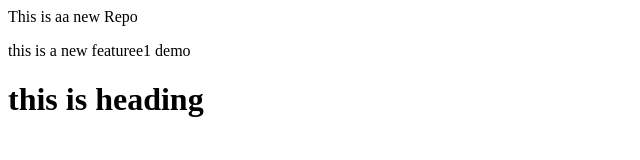
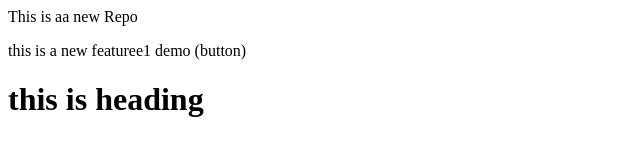
Before and after one commit to shwetadudhat/Local-Repo1, a plain HTML site: page index.html in a window 1280 px wide. Shown: the full height of the page, 0-640 px from the left. Drawn offline with Linux system fonts and the light colour scheme.

Commit message:
add button

```diff
--- a/index.html
+++ b/index.html
@@ -1,3 +1,3 @@
 <p>This is aa new Repo</p>
-<p>this is a new featuree1 demo</p>
+<p>this is a new featuree1 demo  (button)</p>
 <h1>this is heading</h1>
```
